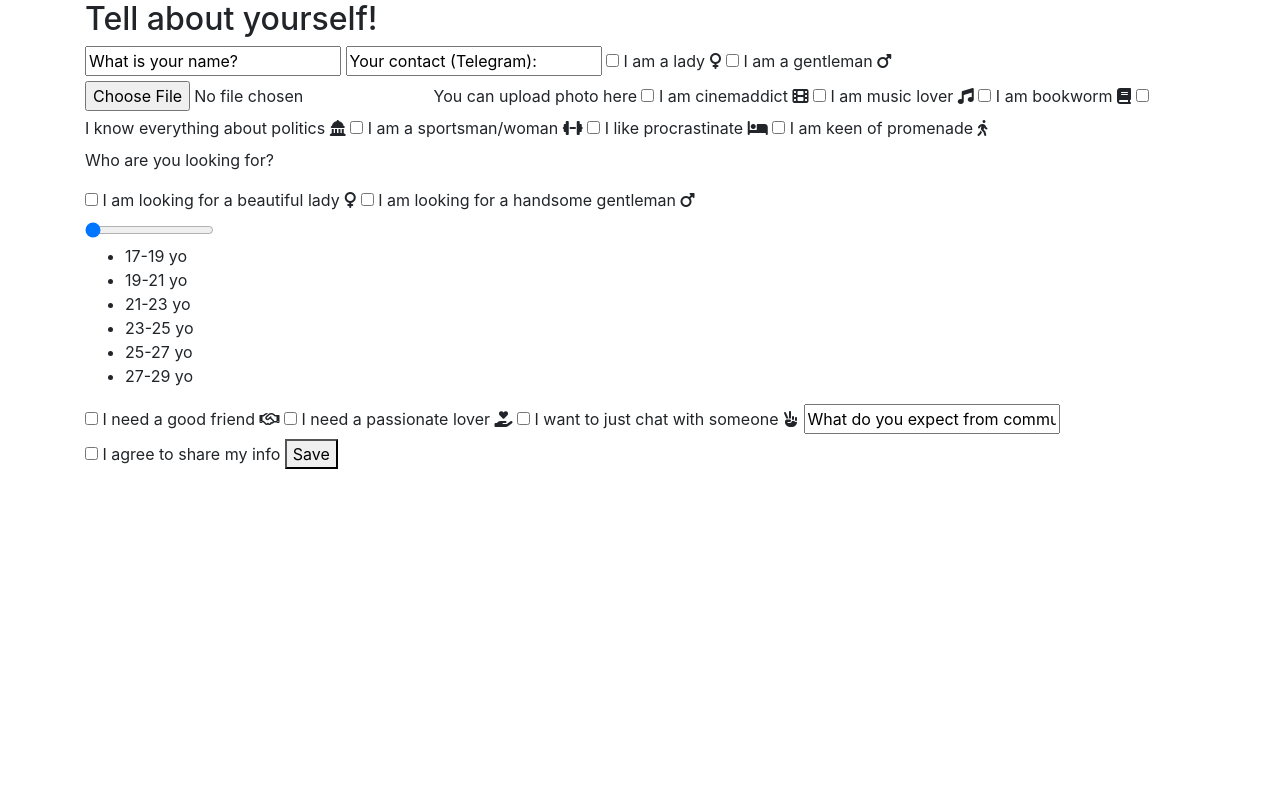
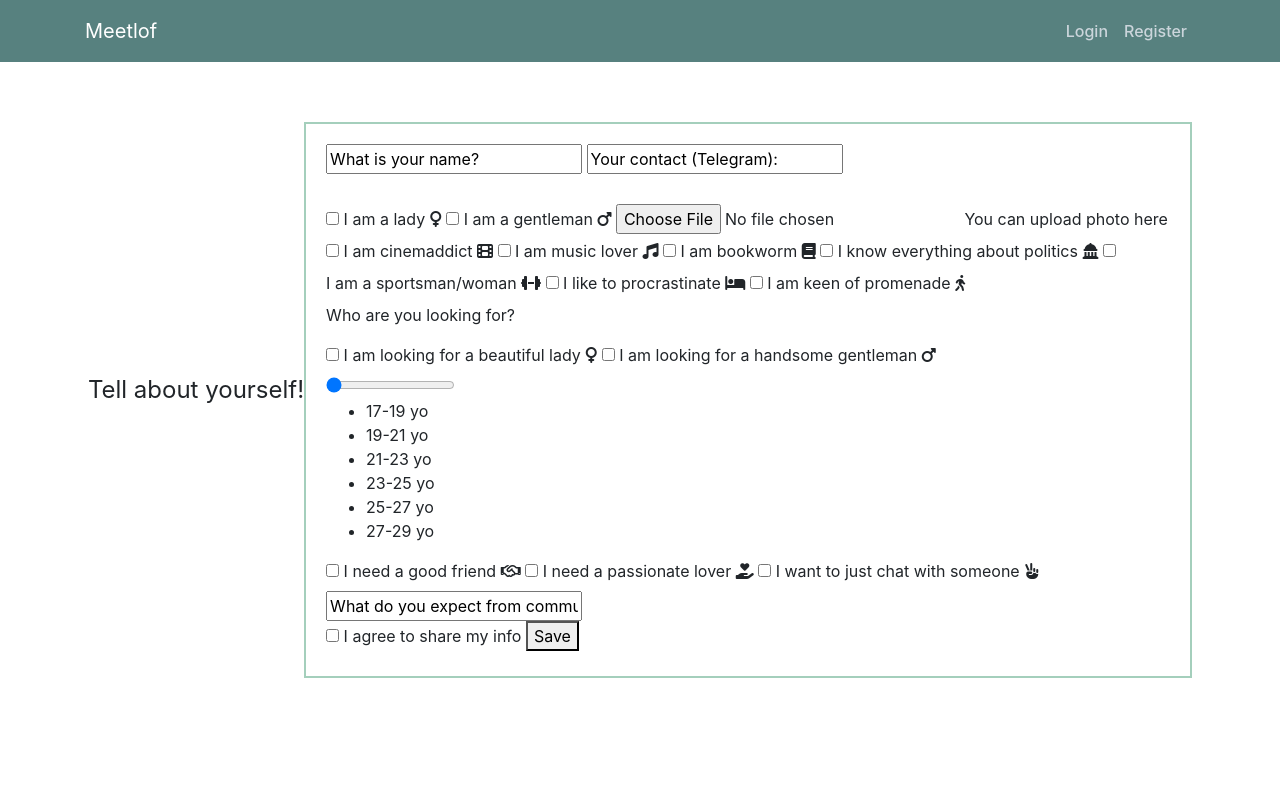
Before and after one commit to BabenkoAlina/meetlof, a Flask app: template main/templates/tell_about.html in a window 1280 px wide. Run offline with Flask 3, Linux system fonts and the light colour scheme; the template is opened without the code that fills it, so the values that code supplies are empty; some libraries are stand-ins or nearby versions.

Commit message:
Tell about (navbar and start of css)

```diff
--- a/main/static/tell_about.css
+++ b/main/static/tell_about.css
@@ -0,0 +1,97 @@
+
+/* Nav bar */
+.panel-body {
+    background: #fff9f5;
+    /* color: #333333; */
+    margin-top: 5rem;
+  }
+
+  .button-container {
+    background-color: #4b791c;
+    display: flex;
+    justify-content: center;
+    align-items: center;
+    height: 100vh;
+    flex-direction: column;
+  }
+  .row {
+    display: flex;
+    justify-content: center;
+    align-items: center;
+    /* margin-top: 10px; */
+    /* position: static; */
+  }
+  .alert{
+    margin-top: 10px;
+  }
+  /* .container-but{
+    position:fixed;
+  } */
+  .nav-link{
+    color: #fff;
+    background-color: #57817f;
+    font-weight: 500;
+  }
+  .bg-steel {
+    color: #fff;
+    background-color: #57817f;
+    text-align: center;
+    /* font-weight: 700; */
+  }
+  .navbar{
+    height: 62px;
+  }
+  .header-container {
+    /* position: fixed; */
+    max-width: 1140px !important;
+  }
+  .site-header .navbar-nav .nav-link {
+    color: #cbd5db;
+  }
+
+  .site-header .navbar-nav .nav-link:hover {
+    color: #ffce59;
+  }
+
+  .site-header .navbar-nav .nav-link.active {
+    font-weight: 500;
+    color: #ffce59;
+  }
+
+
+/* Main and form */
+main {
+    display: flex;
+    justify-content: center;
+    align-items: center;
+    height: 100vh;
+    background-color: white;
+  }
+
+#tell_about_title {
+    text-align: center;
+    font-size: 24px;
+    margin-bottom: 20px;
+    display: block;
+  }
+
+#form_tell_about {
+    width: 80%;
+    max-width: 3000 auto;
+    margin-top: 100 auto;
+    padding: 20px;
+    background-color: white;
+    border: 2.5px solid #a4cfbc;
+  }
+
+  /* User info */
+
+/* .user_info {
+    display: flex;
+    flex-direction: center;
+} */
+
+#name_contact {
+    flex-direction: column;
+    margin-bottom: 30px;
+}
--- a/main/templates/tell_about.html
+++ b/main/templates/tell_about.html
@@ -12,26 +12,59 @@
       href="https://maxcdn.bootstrapcdn.com/bootstrap/4.0.0/css/bootstrap.min.css"
       integrity="sha384-Gn5384xqQ1aoWXA+058RXPxPg6fy4IWvTNh0E263XmFcJlSAwiGgFAW/dAiS6JXm"
       crossorigin="anonymous" />
-    <link
-      rel="stylesheet"
-      type="text/css"
-      href="{{ url_for('static', filename='tell_about.css') }}" />
 
-      <script src="https://kit.fontawesome.com/7162acd0f0.js" crossorigin="anonymous"></script>
+      <link rel="stylesheet" href="../static/tell_about.css">
+
+    <script src="https://kit.fontawesome.com/7162acd0f0.js" crossorigin="anonymous"></script>
     <title>Tell about yourself</title>
   </head>
   <body>
+    <!-- Navigator -->
+    <header class="site-header">
+        <nav class="navbar navbar-expand-lg navbar-dark bg-steel fixed-top">
+          <div class="container header-container">
+            <a class="navbar-brand mr-4" href="{{ url_for('main') }}">Meetlof</a>
+            <button
+              class="navbar-toggler"
+              type="button"
+              data-toggle="collapse"
+              data-target="#navbarToggle"
+              aria-controls="navbarToggle"
+              aria-expanded="false"
+              aria-label="Toggle navigation">
+              <span class="navbar-toggler-icon"></span>
+            </button>
+            <div class="collapse navbar-collapse" id="navbarToggle">
+              <div class="navbar-nav mr-auto">
+                <!-- Navbar Left Side -->
+              </div>
+              <!-- Navbar Right Side -->
+              <div class="navbar-nav">
+              {% if current_user.is_authenticated %}
+
+              {% else %}
+                <a class="nav-item nav-link" href="{{ url_for("login") }}">Login</a>
+                <a class="nav-item nav-link" href="{{ url_for("register") }}">Register</a>
+              {% endif %}
+              </div>
+            </div>
+          </div>
+        </nav>
+      </header>
+
     <main role="tell_about" class="container">
-        <h2> Tell about yourself! </h2>
+        <p id="tell_about_title"> Tell about yourself! </p>
 
-        <form onSubmit="yourOnSubmitFunc()">
+        <form onSubmit="yourOnSubmitFunc()" id="form_tell_about">
 
             <!-- User -->
             <section class="user_info">
 
-            <!--  Name field -->
-            <input type="text" id="name" value="What is your name?" onfocus="clearInputValue(this)">
-            <input type="text" id="contact" value="Your contact (Telegram):" onfocus="clearInputValue(this)">
+            <div id="name_contact">
+                <!--  Name field -->
+                <input type="text" id="name" value="What is your name?" onfocus="clearInputValue(this)">
+                <input type="text" id="contact" value="Your contact (Telegram):" onfocus="clearInputValue(this)">
+            </div>
 
             <!-- Sex field -->
             <input type="checkbox" id="sex_female" value="SexFemale">
@@ -69,7 +102,7 @@
             <i class="fa-solid fa-dumbbell"></i>
 
             <input type="checkbox" id="hobbies_procrastinate" value="HobbyProcrastinate">
-            <label for="hobbies_procrastinate"> I like procrastinate </label>
+            <label for="hobbies_procrastinate"> I like to procrastinate </label>
             <i class="fa-solid fa-bed"></i>
 
             <input type="checkbox" id="hobbies_walk" value="HobbyWalk">
```
